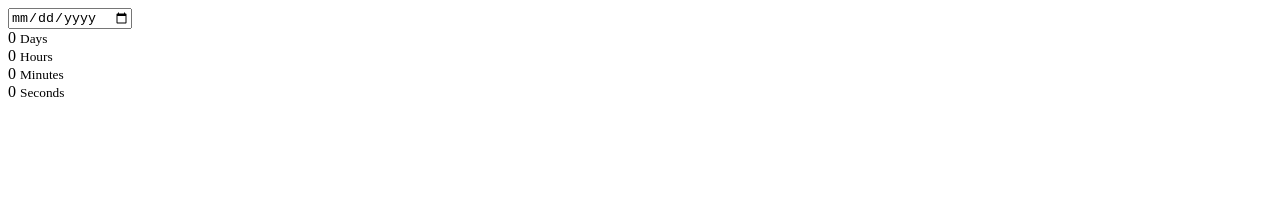
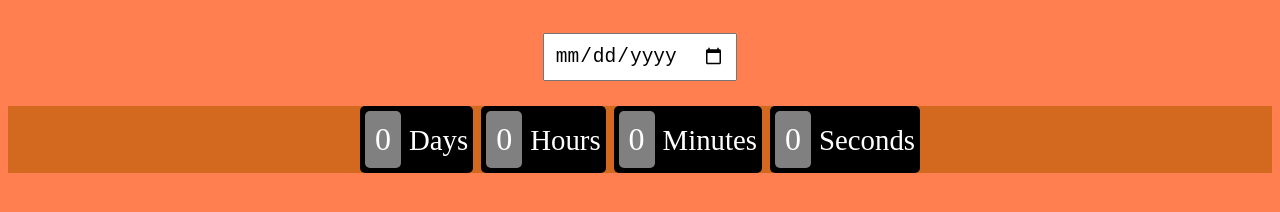
Before and after one commit to Jacek135/JSCountdownTimer, a plain HTML site: page index.html in a window 1280 px wide. Drawn offline with Linux system fonts and the light colour scheme.

Commit message:
Add styling

```diff
--- a/style.css
+++ b/style.css
@@ -0,0 +1,36 @@
+body {
+    text-align: center;
+    background-color: coral;
+}
+#countDown {
+    background-color: chocolate;
+    color: white;
+    width: 100%;
+    text-align: center;
+    font-size: 2em;
+}
+
+#countDown > div {
+    display: inline-block;
+    padding: 5px;
+    border-radius: 5px;
+    background-color: black;
+}
+
+#countDown div > span {
+    padding: 10px;
+    border-radius: 5px;
+    background-color: gray;
+    display: inline-block;
+}
+
+small {
+    padding-top: 5px;
+    font-size: 0.9em;
+}
+
+input {
+    font-size: 1.5em;
+    margin: 25px;
+    padding: 10px;
+}
```
Also changed, not shown: index.html (+8 -4 lines).
